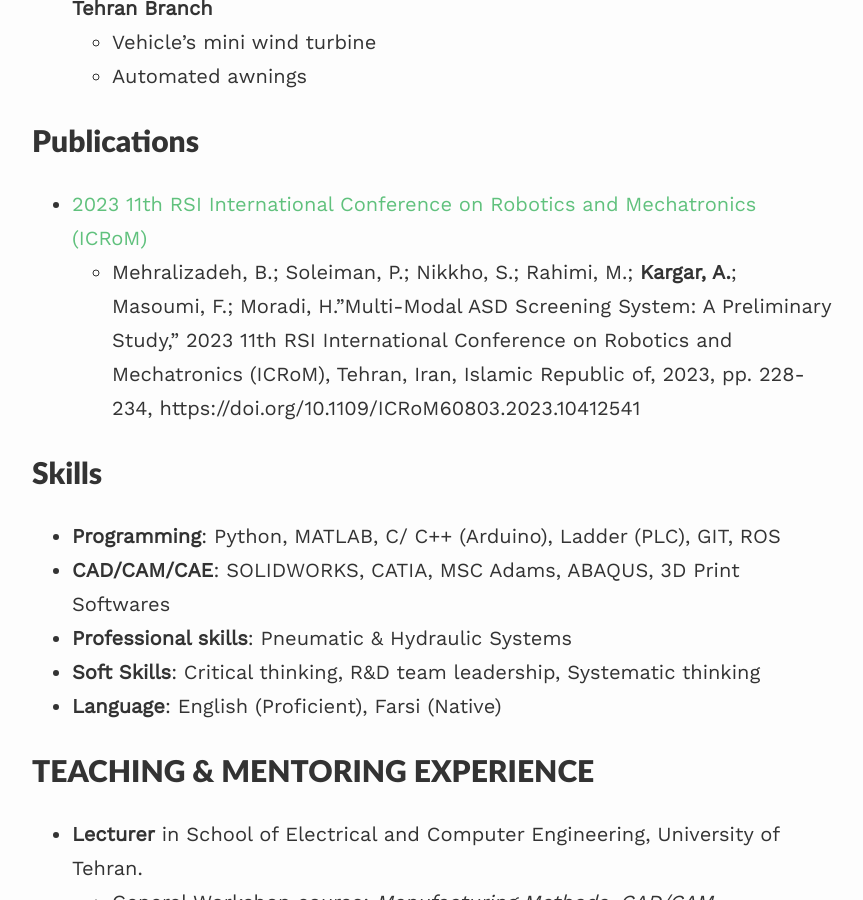
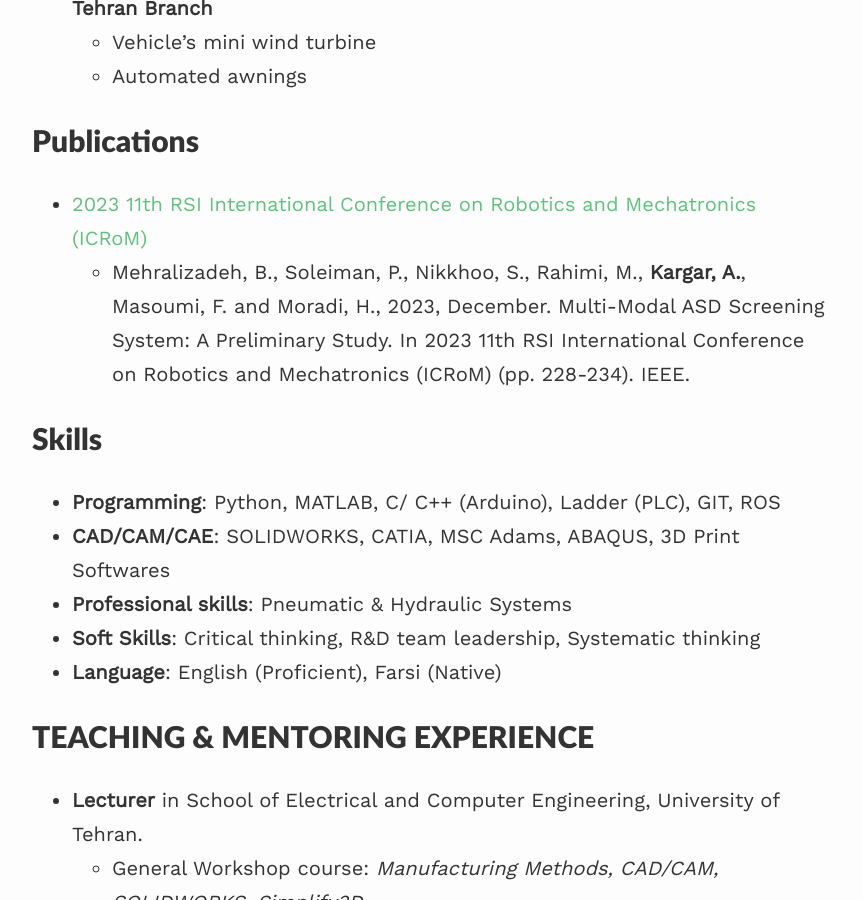
Before and after one commit to alireza-kargar/alireza-kargar.github.io, a Jekyll site: the page built from index.md, in a window 1280 px wide and 900 px high, scrolled down 1475 px. Shown: the whole window, without its empty margins (208-1071 px from the left). Built offline with Jekyll 4.4.1, drawn with Linux system fonts in a browser that asks for light colours; nearby versions of some CDN libraries.

Commit message:
change the paper cite format

```diff
--- a/index.md
+++ b/index.md
@@ -38,7 +38,7 @@ Product and System design, Computer-aided design and manufacturing , Service Rob
 ## Publications
 
 - [2023 11th RSI International Conference on Robotics and Mechatronics (ICRoM)](https://doi.org/10.1109/ICRoM60803.2023.10412541)
-  - Mehralizadeh, B.; Soleiman, P.; Nikkho, S.; Rahimi, M.; **Kargar, A.**; Masoumi, F.; Moradi, H."Multi-Modal ASD Screening System: A Preliminary Study," 2023 11th RSI International Conference on Robotics and Mechatronics (ICRoM), Tehran, Iran, Islamic Republic of, 2023, pp. 228-234, https://doi.org/10.1109/ICRoM60803.2023.10412541
+  - Mehralizadeh, B., Soleiman, P., Nikkhoo, S., Rahimi, M., **Kargar, A.**, Masoumi, F. and Moradi, H., 2023, December. Multi-Modal ASD Screening System: A Preliminary Study. In 2023 11th RSI International Conference on Robotics and Mechatronics (ICRoM) (pp. 228-234). IEEE.
 
 ## Skills
 
```
